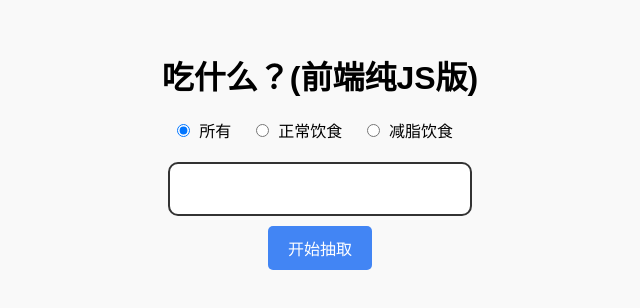
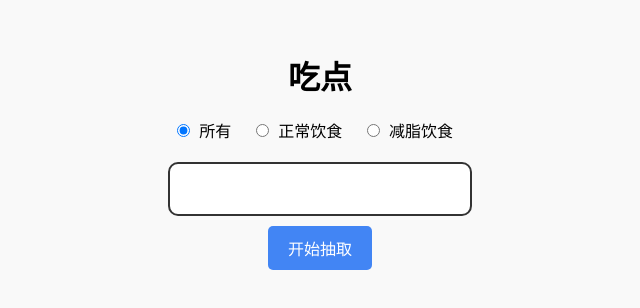
Before and after one commit to Brian-Cheng0/eatsome, a plain HTML site: page index.html in a window 1280 px wide. Shown: the part 250-558 px from the top of the page, without its empty margins (320-960 px from the left). Drawn offline with Linux system fonts and the light colour scheme.

Commit message:
Update index.html

```diff
--- a/index.html
+++ b/index.html
@@ -76,7 +76,7 @@
 </head>
 <body>
   <div class="container">
-    <h1>吃什么？(前端纯JS版)</h1>
+    <h1>吃点</h1>
 
     <!-- Radio buttons for category selection -->
     <div class="category-choice">
```
